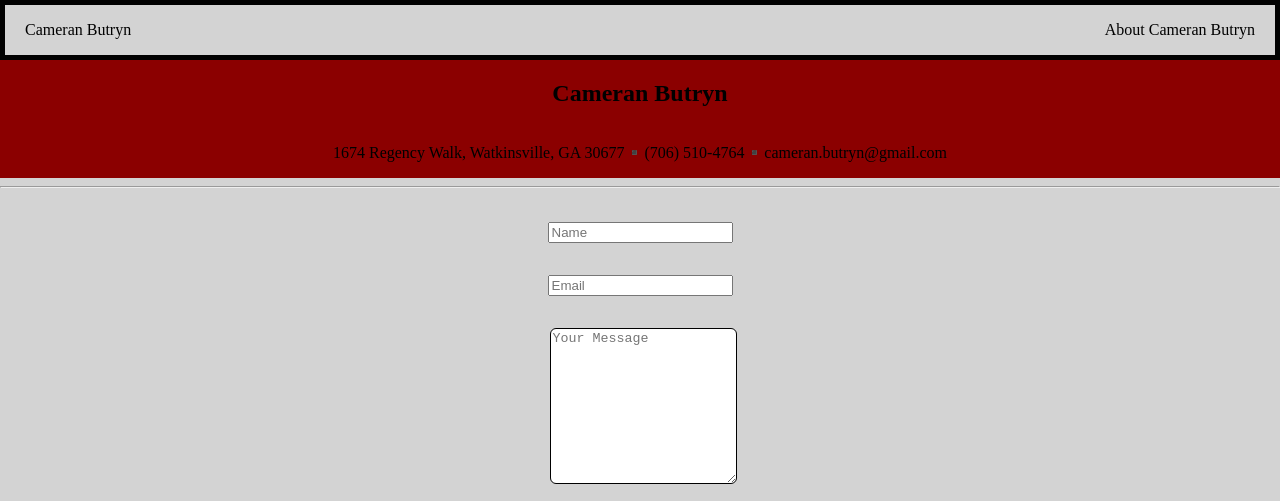
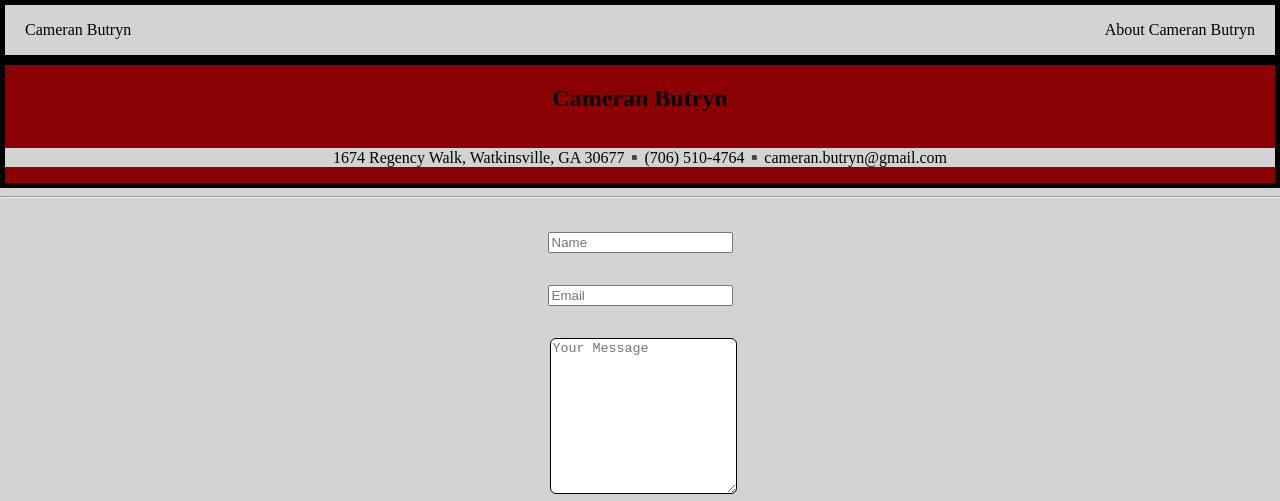
Before and after one commit to cjb27407/cjb27407.github.io, a plain HTML site: page contact.html in a window 1280 px wide. Shown: the top 501 px of the page. Drawn offline with Linux system fonts and the light colour scheme.

Commit message:
slight changes to css

```diff
--- a/css/style.css
+++ b/css/style.css
@@ -193,6 +193,11 @@ section a:hover {
     grid-template-columns: 1fr;
     text-align: center;
     background-color: darkred;
+    border: 5px solid black;
+}
+
+.contact_header p {
+    background-color: lightgray;
 }
 
 input {
```
